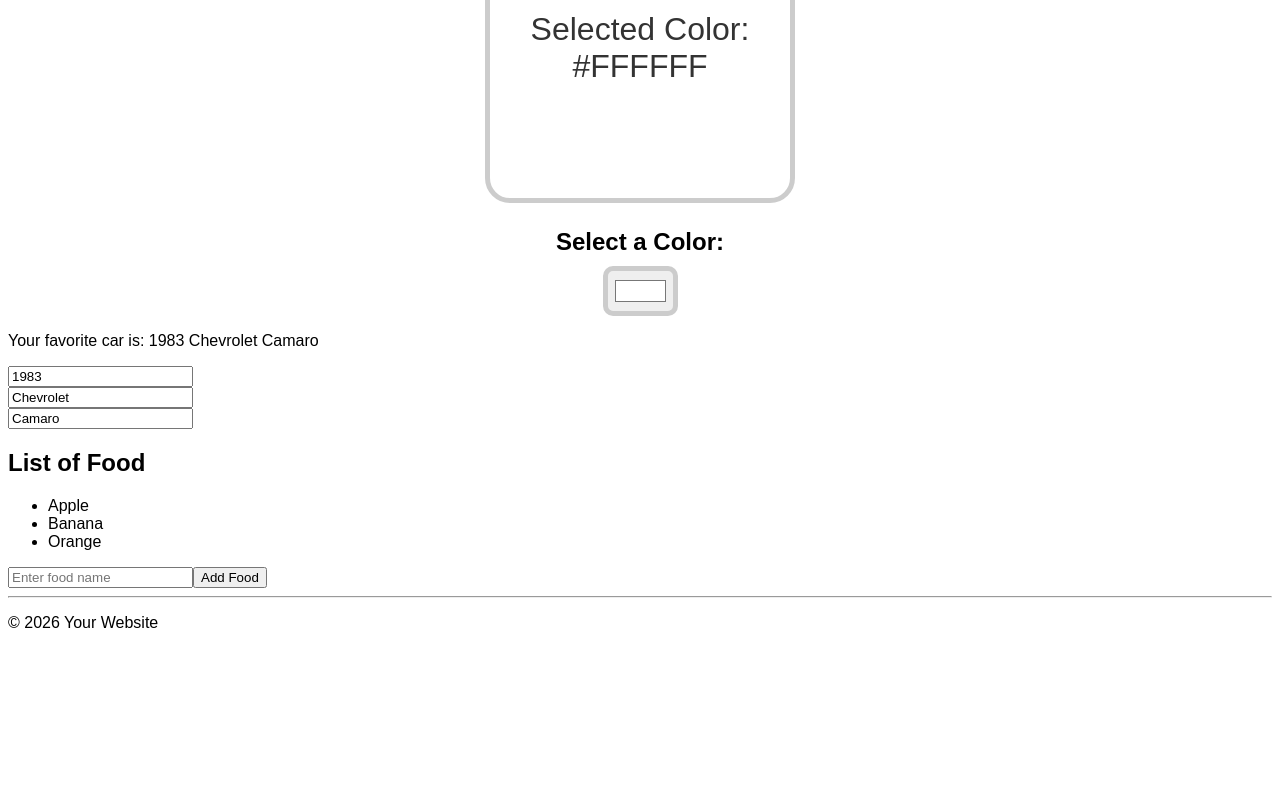
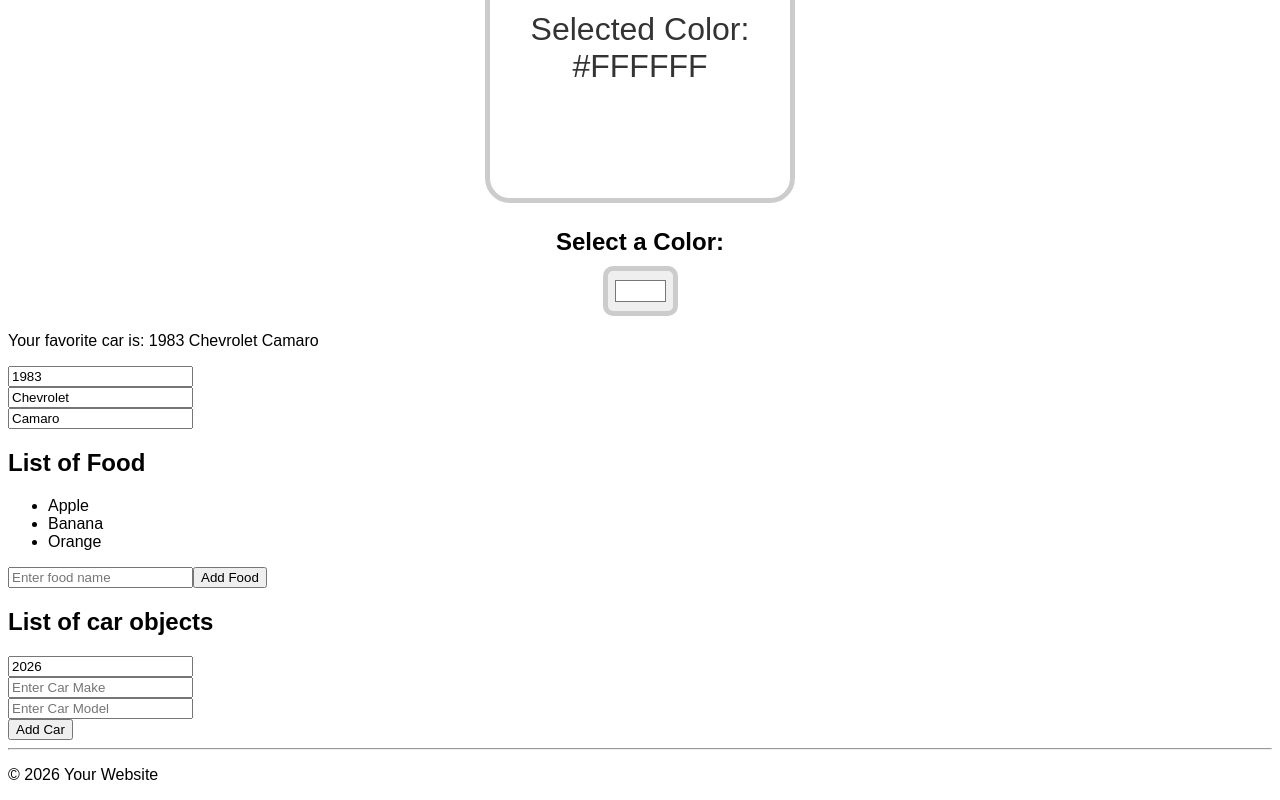
Before and after one commit to rycorson/my-react-app, a React (Vite) app: page / in a window 1280 px wide. Shown: the part 3380-4180 px from the top of the page. Before the commit the page ends 4028 px from the top, so only its background shows below. Built offline with nearby package versions, Linux system fonts and the light colour scheme.

Commit message:
Create MyComponent5. implement updater functions to change the state of an array of objects. Implement updater function for handleRemoveFood in MyComponent4

```diff
--- a/src/App.jsx
+++ b/src/App.jsx
@@ -10,6 +10,7 @@
 import MyComponent2 from './MyComponent2.jsx';
 import MyComponent3 from './MyComponent3.jsx';
 import MyComponent4 from './MyComponent4.jsx';
+import MyComponent5 from './MyComponent5.jsx';
 import ProfilePicture from './ProfilePicture.jsx';
 import Student from './Student.jsx'
 import UserGreeting from './UserGreeting.jsx';
@@ -49,6 +50,7 @@
       <ColorPicker />
       <MyComponent3 />
       <MyComponent4 />
+      <MyComponent5 />
       <Footer />
     </>
   );
--- a/src/MyComponent4.jsx
+++ b/src/MyComponent4.jsx
@@ -11,7 +11,7 @@
         setFoods(f => [...f, newFood]);
     }
     function handleRemoveFood(index) {
-        setFoods(foods.filter((_, i) => i !== index));
+        setFoods(f => f.filter((_, i) => i !== index));
     }
 
     return(
--- /dev/null
+++ b/src/MyComponent5.jsx
@@ -0,0 +1,53 @@
+import React, { useState } from "react"
+
+function MyComponent5() {
+
+    const [cars, setCars] = useState([]);
+    const [carYear, setCarYear] = useState(new Date().getFullYear());
+    const [carMake, setCarMake] = useState("");
+    const [carModel, setCarModel] = useState("");
+
+    function handleAddCar() {
+
+        const newCar = {year: carYear, make: carMake, model: carModel};
+
+        setCars(c => [...c, newCar]);
+
+        setCarYear(new Date().getFullYear());
+        setCarMake("");
+        setCarModel("");
+    }
+    function handleRemoveCar(index) {
+        setCars(c => c.filter((_, i) => i !== index));
+    }
+    function handleYearChange(event) {
+        setCarYear(event.target.value);
+    }
+    function handleMakeChange(event) {
+        setCarMake(event.target.value);
+    }
+    function handleModelChange(event) {
+        setCarModel(event.target.value);
+    }
+
+    return(<div>
+        <h2>
+            List of car objects
+        </h2>
+        <ul>
+            {cars.map((car, index) =>
+            <li key={index} onClick={() => handleRemoveCar(index)}>
+                {car.year} {car.make} {car.model}
+            </li>)}
+        </ul>
+        <input type="number" value={carYear} onChange={handleYearChange} />
+        <br />
+        <input type="text" value={carMake} onChange={handleMakeChange} placeholder="Enter Car Make" />
+        <br />
+        <input type="text" value={carModel} onChange={handleModelChange} placeholder="Enter Car Model" />
+        <br />
+        <button onClick={handleAddCar}>Add Car</button>
+    </div>);
+}
+
+export default MyComponent5
```
